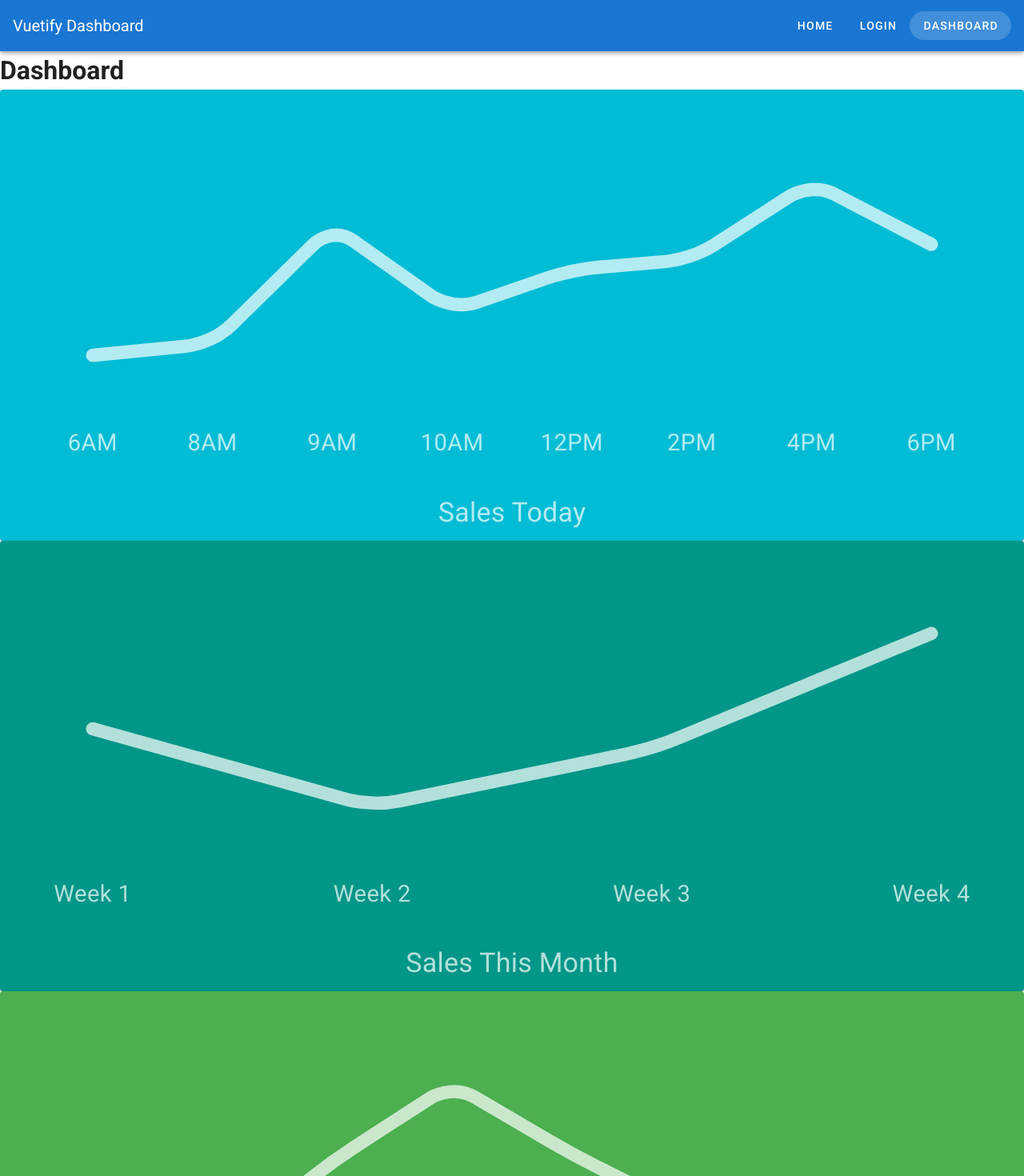
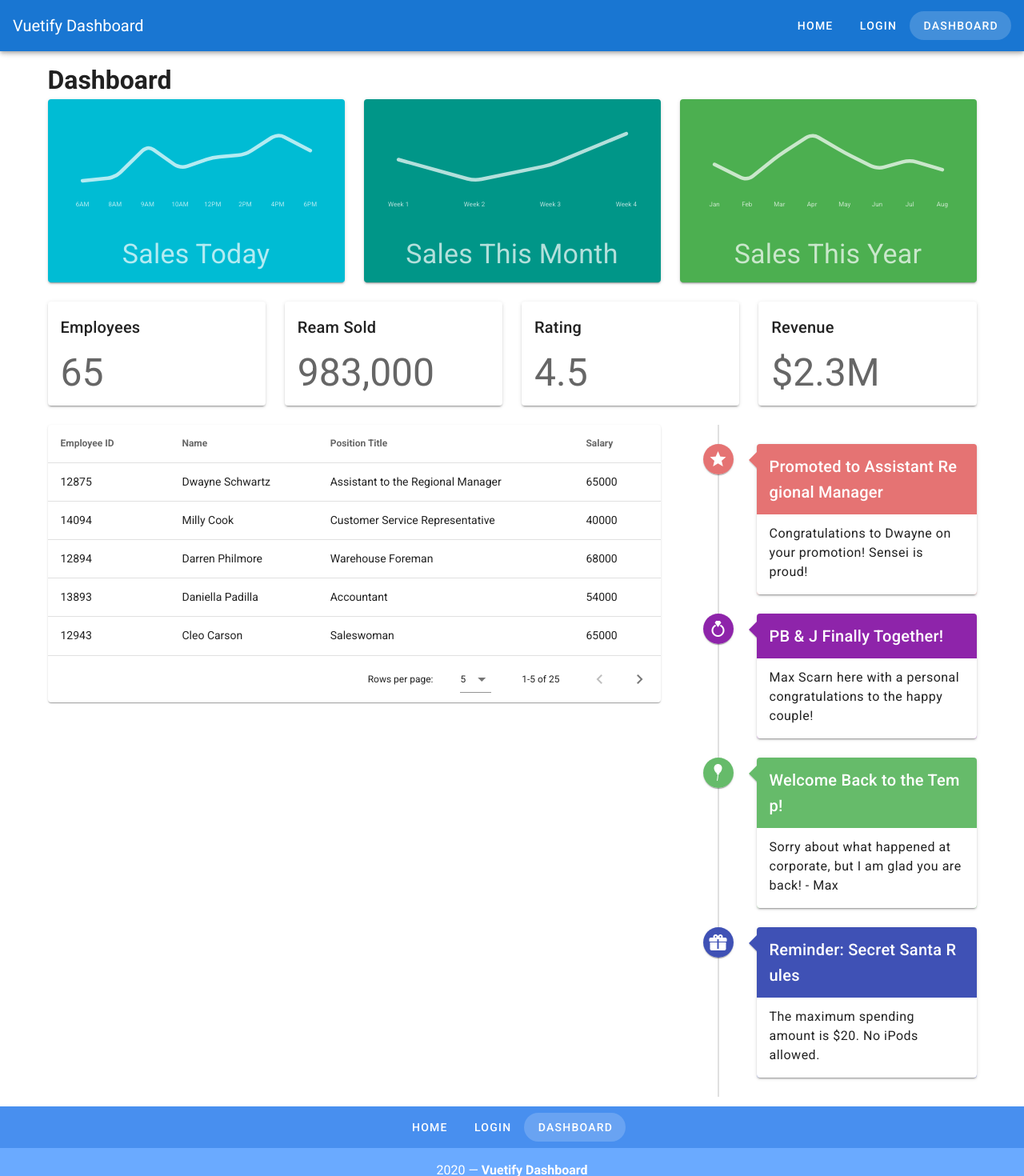
Before and after one commit to Legion112/beautify-with-vuetify, a Vue app: page /dashboard in a window 1280 px wide. Shown: the top 1470 px of the page at 80% size. Built offline with nearby package versions, Linux system fonts and the light colour scheme.

Commit message:
Layouts grid system

```diff
--- a/src/views/Dashboard.vue
+++ b/src/views/Dashboard.vue
@@ -1,19 +1,26 @@
 <template>
-  <div>
+  <v-container>
     <h1>Dashboard</h1>
-
-    <SalesGraph v-for="sale in sales" :key="`${sale.title}`" :sale="sale" />
-
-    <StatisticCard
-      v-for="statistic in statistics"
-      :key="`${statistic.title}`"
-      :statistic="statistic"
-    />
-
-    <EmployeesTable :employees="employees" @select-employee="setEmployee" />
-
-    <EventTimeline :timeline="timeline" />
-
+    <v-row>
+      <v-col v-for="sale in sales" :key="`${sale.title}`">
+        <SalesGraph  :sale="sale" />
+      </v-col>
+    </v-row>
+    <v-row>
+      <v-col v-for="statistic in statistics" :key="`${statistic.title}`">
+        <StatisticCard
+          :statistic="statistic"
+        />
+      </v-col>
+    </v-row>
+    <v-row>
+      <v-col cols="8">
+        <EmployeesTable :employees="employees" @select-employee="setEmployee" />
+      </v-col>
+      <v-col cols="4">
+        <EventTimeline :timeline="timeline" />
+      </v-col>
+    </v-row>
     <v-snackbar v-model="snackbar">
       You have selected {{ selectedEmployee.name }},
       {{ selectedEmployee.title }}
@@ -21,7 +28,7 @@
         Close
       </v-btn>
     </v-snackbar>
-  </div>
+  </v-container>
 </template>
 
 <script>
```
